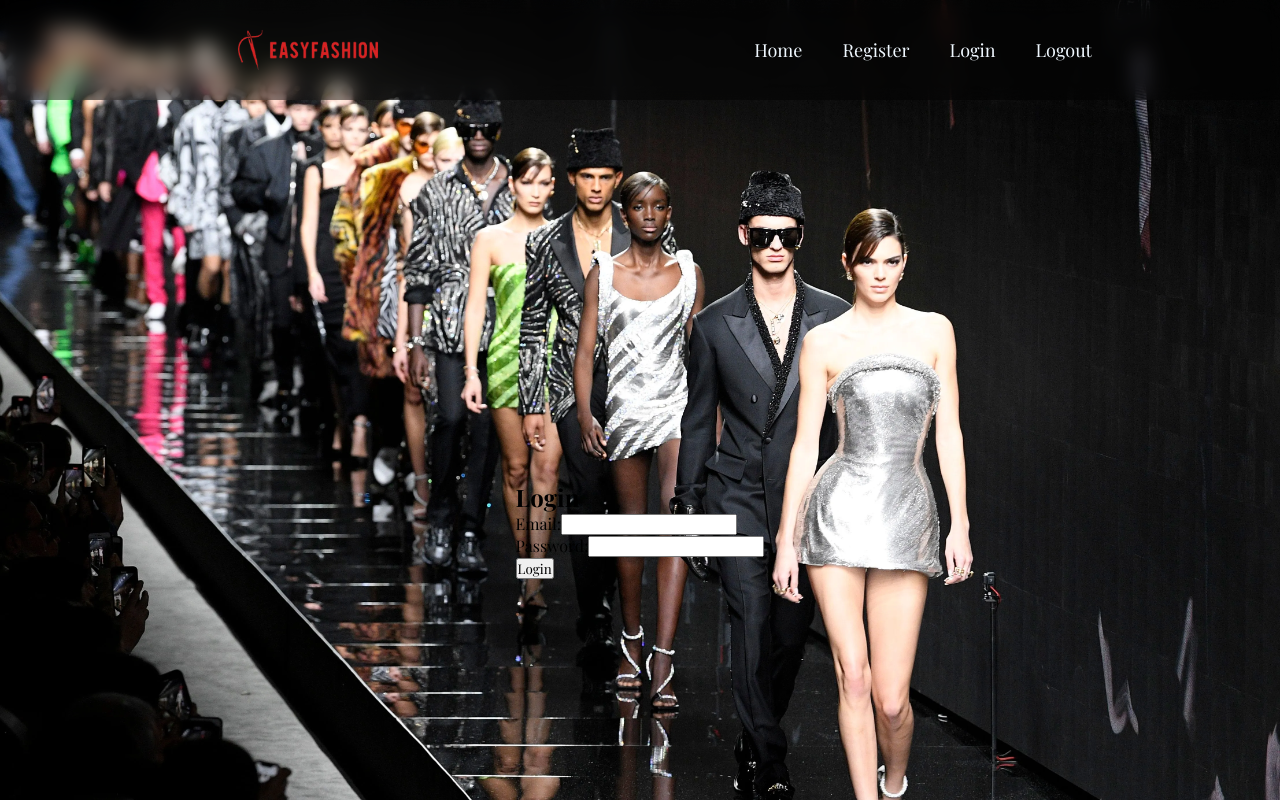
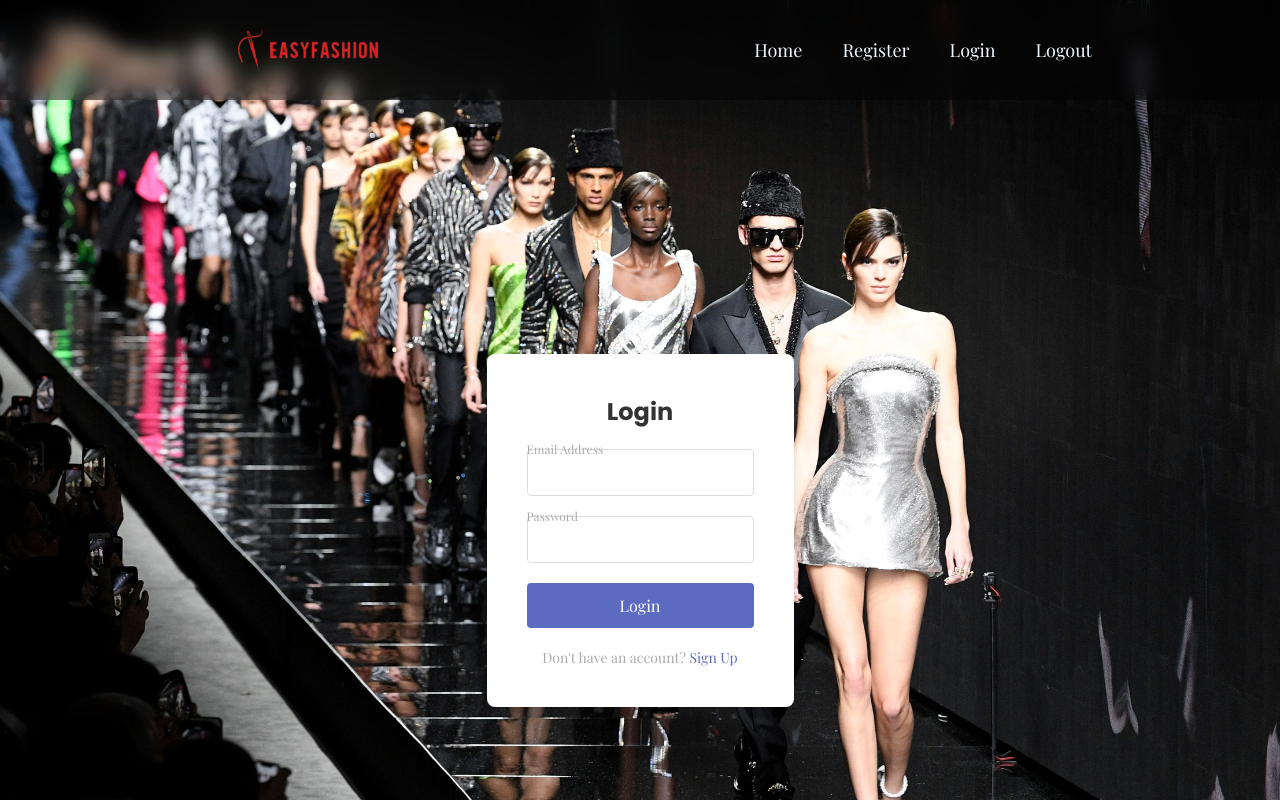
Before and after one commit to radoslavyordanov1415/PROJECT-OUTFIT-CREATOR, a React (Vite) app: page /login in a window 1280 px wide. Shown: the top 800 px of the page. Built offline with nearby package versions, Linux system fonts and the light colour scheme; a web font is replaced by a local one.

Commit message:
styling register and login page

```diff
--- /dev/null
+++ b/src/components/Login/Login.css
@@ -0,0 +1,149 @@
+/* Add a fade-in animation for the entire form container */
+@keyframes fadeIn {
+    0% {
+        opacity: 0;
+        transform: translateY(20px);
+    }
+
+    100% {
+        opacity: 1;
+        transform: translateY(0);
+    }
+}
+
+/* Container for the form with fade-in effect */
+.form-container {
+    max-width: 400px;
+    width: 100%;
+    padding: 20px;
+    background-color: rgba(0, 0, 0, 0.5);
+    /* Semi-transparent background */
+    border-radius: 8px;
+    box-shadow: 0 4px 8px rgba(0, 0, 0, 0.2);
+    margin: 0 auto;
+    display: flex;
+    flex-direction: column;
+    align-items: center;
+    animation: fadeIn 0.6s ease-out;
+    /* Apply fade-in animation */
+}
+
+/* Title */
+h2 {
+    color: #fff;
+    margin-bottom: 20px;
+    text-align: center;
+    font-family: "Poppins", sans-serif;
+}
+
+/* Input field container */
+.input-field {
+    width: 100%;
+    position: relative;
+    margin-bottom: 15px;
+    opacity: 0;
+    /* Initially hidden */
+    animation: fadeIn 0.8s ease-out forwards;
+    /* Fade-in effect for each input */
+    animation-delay: 0.3s;
+    /* Stagger input field animations */
+}
+
+.input-field:nth-child(2) {
+    animation-delay: 0.5s;
+}
+
+.input-field:nth-child(3) {
+    animation-delay: 0.7s;
+}
+
+.input-field:nth-child(4) {
+    animation-delay: 0.9s;
+}
+
+.input-field input {
+    width: 100%;
+    padding: 10px;
+    background: #fff;
+    border: 1px solid #ccc;
+    border-radius: 4px;
+    outline: none;
+    font-size: 16px;
+    transition: all 0.3s;
+}
+
+.input-field input:focus {
+    border-color: #a11f1f;
+}
+
+.input-field label {
+    position: absolute;
+    top: 50%;
+    left: 10px;
+    transform: translateY(-50%);
+    color: #aaa;
+    font-size: 16px;
+    transition: all 0.3s;
+}
+
+.input-field input:focus+label {
+    top: 0;
+    font-size: 12px;
+    color: #a11f1f;
+}
+
+/* Submit button with hover animation */
+.btn-submit {
+    width: 100%;
+    padding: 12px;
+    background-color: #a11f1f;
+    border: none;
+    color: #fff;
+    font-size: 16px;
+    border-radius: 4px;
+    cursor: pointer;
+    transition: all 0.3s ease-in-out;
+}
+
+.btn-submit:hover {
+    background-color: #900;
+    transform: translateY(-3px);
+    /* Slightly lift the button */
+    box-shadow: 0 5px 15px rgba(0, 0, 0, 0.2);
+    /* Add shadow on hover */
+}
+
+/* Link to register (for Login form) */
+.text-center {
+    margin-top: 20px;
+    text-align: center;
+    font-size: 14px;
+    color: #aaa;
+    opacity: 0;
+    /* Initially hidden */
+    animation: fadeIn 0.8s ease-out forwards;
+    animation-delay: 1.1s;
+    /* Delay for the link */
+}
+
+.text-center a {
+    color: #fff;
+    text-decoration: none;
+}
+
+.text-center a:hover {
+    color: #a11f1f;
+}
+
+/* Animation for form input fields and buttons */
+@keyframes slideUp {
+    0% {
+        transform: translateY(20px);
+        opacity: 0;
+    }
+
+    100% {
+        transform: translateY(0);
+        opacity: 1;
+    }
+}
--- a/src/components/Login/Login.jsx
+++ b/src/components/Login/Login.jsx
@@ -1,6 +1,6 @@
 import React, { useState } from "react";
 import { useNavigate } from "react-router-dom";
-
+import './Login.css'
 
 export default function Login() {
 
@@ -37,31 +37,36 @@ export default function Login() {
 
 
     return (
-        <div>
+        <div className="form-container">
             <h2>Login</h2>
             <form onSubmit={handleLogin}>
-                <div>
-                    <label htmlFor="email">Email:</label>
+                <div className="input-field">
                     <input
                         type="email"
                         id="email"
                         value={email}
                         onChange={(e) => setEmail(e.target.value)}
                         required
+                        placeholder=" "
                     />
+                    <label htmlFor="email">Email Address</label>
                 </div>
-                <div>
-                    <label htmlFor="password">Password:</label>
+                <div className="input-field">
                     <input
                         type="password"
                         id="password"
                         value={password}
                         onChange={(e) => setPassword(e.target.value)}
                         required
+                        placeholder=" "
                     />
+                    <label htmlFor="password">Password</label>
                 </div>
-                <button type="submit">Login</button>
+                <button type="submit" className="btn-submit">Login</button>
             </form>
+            <div className="text-center">
+                <p>Don't have an account? <a href="/register">Sign Up</a></p>
+            </div>
         </div>
-    )
+    );
 }
--- /dev/null
+++ b/src/components/Register/Register.css
@@ -0,0 +1,70 @@
+/* Styling for the form container */
+.form-container {
+    width: 100%;
+    max-width: 400px;
+    margin: 0 auto;
+    padding: 40px;
+    background-color: #fff;
+    border-radius: 8px;
+    box-shadow: 0 4px 10px rgba(0, 0, 0, 0.1);
+    text-align: center;
+}
+
+h2 {
+    margin-bottom: 20px;
+    font-size: 24px;
+    color: #333;
+}
+
+.input-field {
+    position: relative;
+    margin-bottom: 20px;
+}
+
+.input-field input {
+    width: 100%;
+    padding: 12px;
+    font-size: 16px;
+    border: 1px solid #ddd;
+}
+
+.input-field label {
+    position: absolute;
+    top: 0;
+    left: 0;
+    font-size: 12px;
+    color: #aaa;
+    transition: all 0.3s ease;
+}
+
+.input-field input:focus+label,
+.input-field input:not(:placeholder-shown)+label {
+    top: -20px;
+    left: 0;
+    font-size: 12px;
+    color: #333;
+}
+
+.btn-submit {
+    padding: 12px 20px;
+    font-size: 16px;
+    background-color: #5c6bc0;
+    color: #fff;
+    border: none;
+    border-radius: 4px;
+    cursor: pointer;
+    width: 100%;
+}
+
+.btn-submit:hover {
+    background-color: #3f51b5;
+}
+
+.text-center {
+    margin-top: 20px;
+}
+
+.text-center a {
+    color: #5c6bc0;
+    text-decoration: none;
+}
--- a/src/components/Register/Register.jsx
+++ b/src/components/Register/Register.jsx
@@ -1,5 +1,5 @@
 import React, { useState } from "react";
-
+import './Register.css'
 
 export default function Regitser() {
     const [username, setUsername] = useState('');
@@ -9,7 +9,6 @@ export default function Regitser() {
 
     const handleRegister = async (e) => {
         e.preventDefault();
-
         if (password !== confirmPassword) {
             return alert('Passwords do not match')
         };
@@ -32,6 +31,7 @@ export default function Regitser() {
 
             if (response.ok) {
                 alert('Registration successful!');
+
             } else {
                 alert(data.message);
             }
@@ -42,52 +42,58 @@ export default function Regitser() {
     };
 
     return (
-        <div>
-            <h2>Register</h2>
+        <div className="form-container">
+            <h2>Sign Up</h2>
             <form onSubmit={handleRegister}>
-                <div>
-                    <label htmlFor="username">Username:</label>
+                <div className="input-field">
                     <input
                         type="text"
                         id="username"
                         value={username}
                         onChange={(e) => setUsername(e.target.value)}
                         required
+                        placeholder=" "
                     />
+                    <label htmlFor="username">Full Name</label>
                 </div>
-                <div>
-                    <label htmlFor="email">Email:</label>
+                <div className="input-field">
                     <input
-                        type="text"
+                        type="email"
                         id="email"
                         value={email}
                         onChange={(e) => setEmail(e.target.value)}
                         required
+                        placeholder=" "
                     />
+                    <label htmlFor="email">Email Address</label>
                 </div>
-                <div>
-                    <label htmlFor="password">Password:</label>
+                <div className="input-field">
                     <input
                         type="password"
                         id="password"
                         value={password}
                         onChange={(e) => setPassword(e.target.value)}
                         required
+                        placeholder=" "
                     />
+                    <label htmlFor="password">Password</label>
                 </div>
-                <div>
-                    <label htmlFor="confirmPassword">Confirm Password:</label>
+                <div className="input-field">
                     <input
                         type="password"
-                        id="confirmPassword"
+                        id="confirm-password"
                         value={confirmPassword}
                         onChange={(e) => setConfirmPassword(e.target.value)}
                         required
+                        placeholder=" "
                     />
+                    <label htmlFor="confirm-password">Confirm Password</label>
                 </div>
-                <button type="submit">Register</button>
-
+                <button type="submit" className="btn-submit">Sign Up</button>
             </form>
+            <div className="text-center">
+                <p>Already have an account? <a href="/login">Login</a></p>
+            </div>
         </div>
-    )
+    );
 }
```
